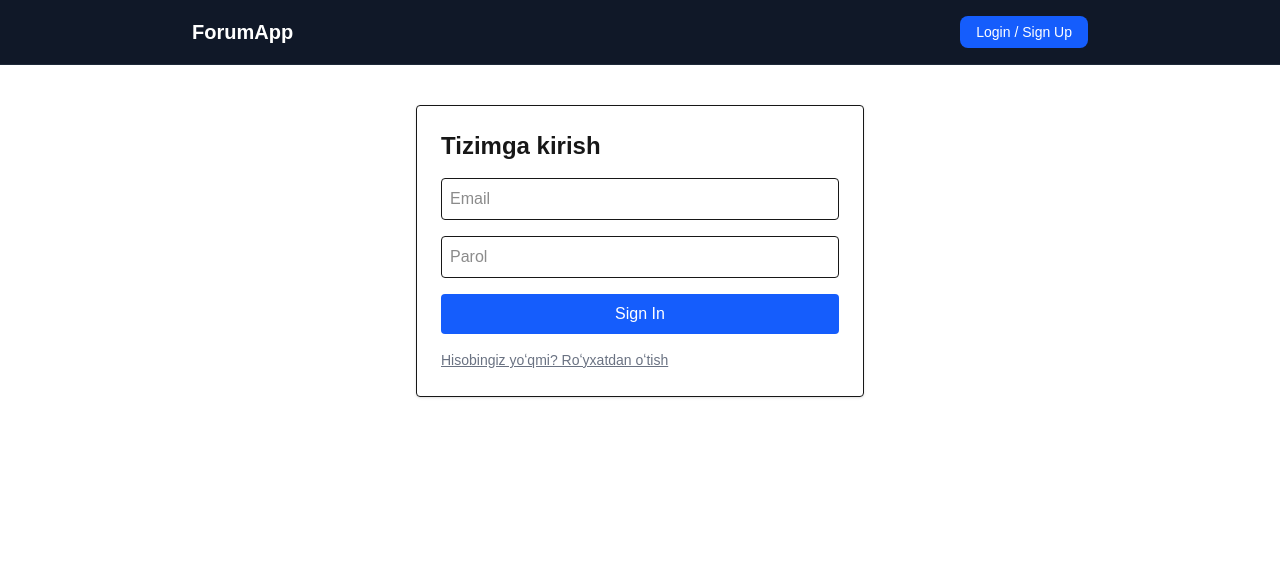
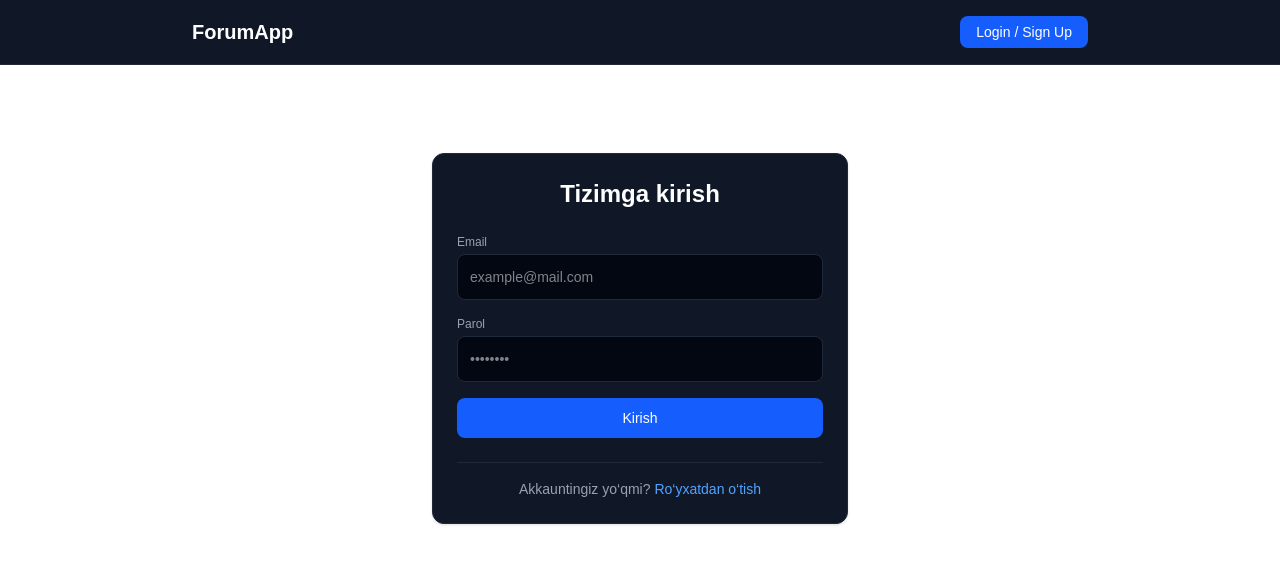
Before and after one commit to ismoilov6/Forum-App, a Next.js app: page /login in a window 1280 px wide. Shown: the top 564 px of the page. Built offline with nearby package versions, Linux system fonts and the light colour scheme.

Commit message:
Complete dark mode theme across all pages

```diff
--- a/app/create/page.tsx
+++ b/app/create/page.tsx
@@ -3,11 +3,13 @@
 import { useState, useEffect } from "react";
 import { supabase } from "@/lib/supabase";
 import { useRouter } from "next/navigation";
+import Link from "next/link";
 
 export default function CreatePostPage() {
   const [title, setTitle] = useState("");
   const [content, setContent] = useState("");
   const [user, setUser] = useState<any>(null);
+  const [loading, setLoading] = useState(true);
   const router = useRouter();
 
   useEffect(() => {
@@ -18,6 +20,7 @@ export default function CreatePostPage() {
       } else {
         setUser(session.user);
       }
+      setLoading(false);
     }
     getUser();
   }, [router]);
@@ -37,31 +40,54 @@ export default function CreatePostPage() {
     }
   };
 
-  if (!user) return <div className="p-5 text-center">Yuklanmoqda...</div>;
+  if (loading || !user) {
+    return (
+      <div className="flex justify-center items-center min-h-[50vh]">
+        <div className="animate-spin rounded-full h-8 w-8 border-b-2 border-blue-500"></div>
+      </div>
+    );
+  }
 
   return (
-    <main className="max-w-xl mx-auto p-4">
-      <h1 className="text-2xl font-bold mb-4">Yangi savol berish</h1>
+    <main className="max-w-xl mx-auto px-4 py-8">
+      <Link href="/" className="text-sm text-gray-400 hover:text-white transition-colors mb-6 inline-block">
+        ← Bosh sahifaga qaytish
+      </Link>
+
+      <div className="bg-gray-900 border border-gray-800 rounded-xl p-6 shadow-sm">
+        <h1 className="text-2xl font-bold text-white mb-6">Yangi savol berish</h1>
         <form onSubmit={handleSubmit} className="space-y-4">
+          <div>
+            <label className="block text-xs font-medium text-gray-400 mb-1">Mavzu sarlavhasi</label>
             <input
               type="text"
-          placeholder="Mavzu sarlavhasi"
+              placeholder="Masalan: Next.js va Supabase ulanishida xatolik"
               value={title}
               onChange={(e) => setTitle(e.target.value)}
-          className="w-full p-2 border rounded"
+              className="w-full p-3 bg-gray-950 border border-gray-800 rounded-lg text-white text-sm focus:outline-none focus:border-blue-500 transition-colors"
               required
             />
+          </div>
+
+          <div>
+            <label className="block text-xs font-medium text-gray-400 mb-1">Savolingiz batafsil matni</label>
             <textarea
-          placeholder="Savolingiz matni..."
+              placeholder="Muammo haqida va berilayotgan xatolikni batafsil yozing..."
               value={content}
               onChange={(e) => setContent(e.target.value)}
-          className="w-full p-2 border rounded h-32"
+              className="w-full p-3 bg-gray-950 border border-gray-800 rounded-lg text-white text-sm focus:outline-none focus:border-blue-500 transition-colors h-36"
               required
             />
-        <button type="submit" className="bg-blue-600 text-white px-4 py-2 rounded">
+          </div>
+
+          <button
+            type="submit"
+            className="w-full bg-blue-600 hover:bg-blue-700 text-white font-medium px-4 py-2.5 rounded-lg text-sm transition-colors"
+          >
             Chop etish
           </button>
         </form>
+      </div>
     </main>
   );
 }
--- a/app/login/page.tsx
+++ b/app/login/page.tsx
@@ -8,55 +8,76 @@ export default function LoginPage() {
   const [email, setEmail] = useState("");
   const [password, setPassword] = useState("");
   const [isSignUp, setIsSignUp] = useState(false);
-  const [message, setMessage] = useState("");
+  const [loading, setLoading] = useState(false);
   const router = useRouter();
 
   const handleAuth = async (e: React.FormEvent) => {
     e.preventDefault();
-    setMessage("");
+    setLoading(true);
 
     if (isSignUp) {
       const { error } = await supabase.auth.signUp({ email, password });
-      if (error) setMessage(error.message);
-      else setMessage("Roʻyxatdan oʻtildi! Emailingizni tasdiqlang yoki login qiling.");
+      if (error) alert("Xatolik: " + error.message);
+      else alert("Ro‘yxatdan o‘tdingiz! Endi kirishingiz mumkin.");
     } else {
       const { error } = await supabase.auth.signInWithPassword({ email, password });
-      if (error) setMessage(error.message);
+      if (error) alert("Xatolik: " + error.message);
       else router.push("/");
     }
+    setLoading(false);
   };
 
   return (
-    <main className="max-w-md mx-auto mt-10 p-6 border rounded shadow">
-      <h1 className="text-2xl font-bold mb-4">{isSignUp ? "Roʻyxatdan oʻtish" : "Tizimga kirish"}</h1>
+    <main className="max-w-md mx-auto px-4 py-16">
+      <div className="bg-gray-900 border border-gray-800 rounded-xl p-6 shadow-sm">
+        <h1 className="text-2xl font-bold text-white mb-6 text-center">
+          {isSignUp ? "Ro‘yxatdan o‘tish" : "Tizimga kirish"}
+        </h1>
+
         <form onSubmit={handleAuth} className="space-y-4">
+          <div>
+            <label className="block text-xs font-medium text-gray-400 mb-1">Email</label>
             <input
               type="email"
-          placeholder="Email"
+              placeholder="example@mail.com"
               value={email}
               onChange={(e) => setEmail(e.target.value)}
-          className="w-full p-2 border rounded"
+              className="w-full p-3 bg-gray-950 border border-gray-800 rounded-lg text-white text-sm focus:outline-none focus:border-blue-500 transition-colors"
               required
             />
+          </div>
+
+          <div>
+            <label className="block text-xs font-medium text-gray-400 mb-1">Parol</label>
             <input
               type="password"
-          placeholder="Parol"
+              placeholder="••••••••"
               value={password}
               onChange={(e) => setPassword(e.target.value)}
-          className="w-full p-2 border rounded"
+              className="w-full p-3 bg-gray-950 border border-gray-800 rounded-lg text-white text-sm focus:outline-none focus:border-blue-500 transition-colors"
               required
             />
-        <button type="submit" className="w-full bg-blue-600 text-white p-2 rounded">
-          {isSignUp ? "Sign Up" : "Sign In"}
+          </div>
+
+          <button
+            type="submit"
+            disabled={loading}
+            className="w-full bg-blue-600 hover:bg-blue-700 text-white font-medium px-4 py-2.5 rounded-lg text-sm transition-colors disabled:opacity-50"
+          >
+            {loading ? "Yuklanmoqda..." : isSignUp ? "Akkaunt yaratish" : "Kirish"}
           </button>
         </form>
-      {message && <p className="mt-4 text-sm text-red-500">{message}</p>}
+
+        <div className="mt-6 text-center text-sm text-gray-400 border-t border-gray-800 pt-4">
+          {isSignUp ? "Akkauntingiz bormi?" : "Akkauntingiz yo‘qmi?"}{" "}
           <button
             onClick={() => setIsSignUp(!isSignUp)}
-        className="mt-4 text-sm text-gray-500 underline"
+            className="text-blue-400 hover:underline font-medium"
           >
-        {isSignUp ? "Hisobingiz bormi? Kirish" : "Hisobingiz yoʻqmi? Roʻyxatdan oʻtish"}
+            {isSignUp ? "Kirish" : "Ro‘yxatdan o‘tish"}
           </button>
+        </div>
+      </div>
     </main>
   );
 }
```
Lines whose indentation alone changed are shown as unchanged.
